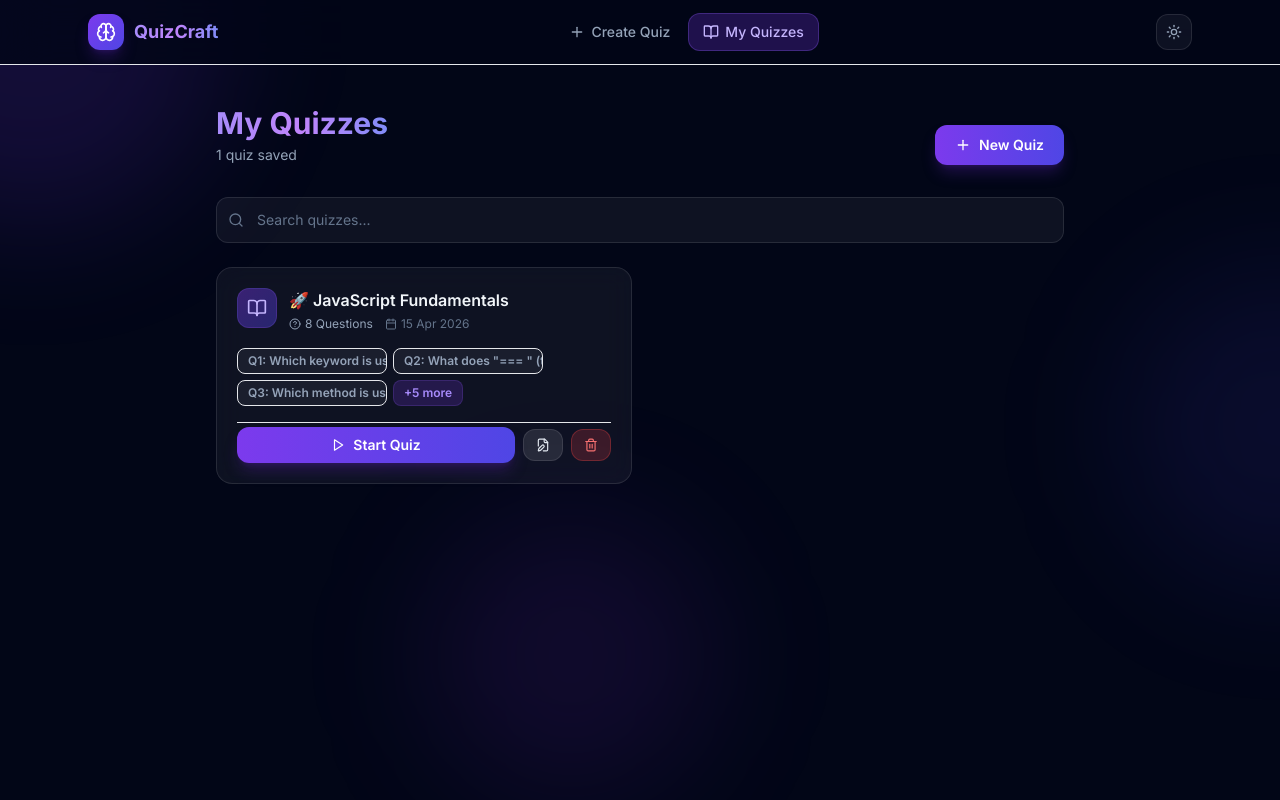
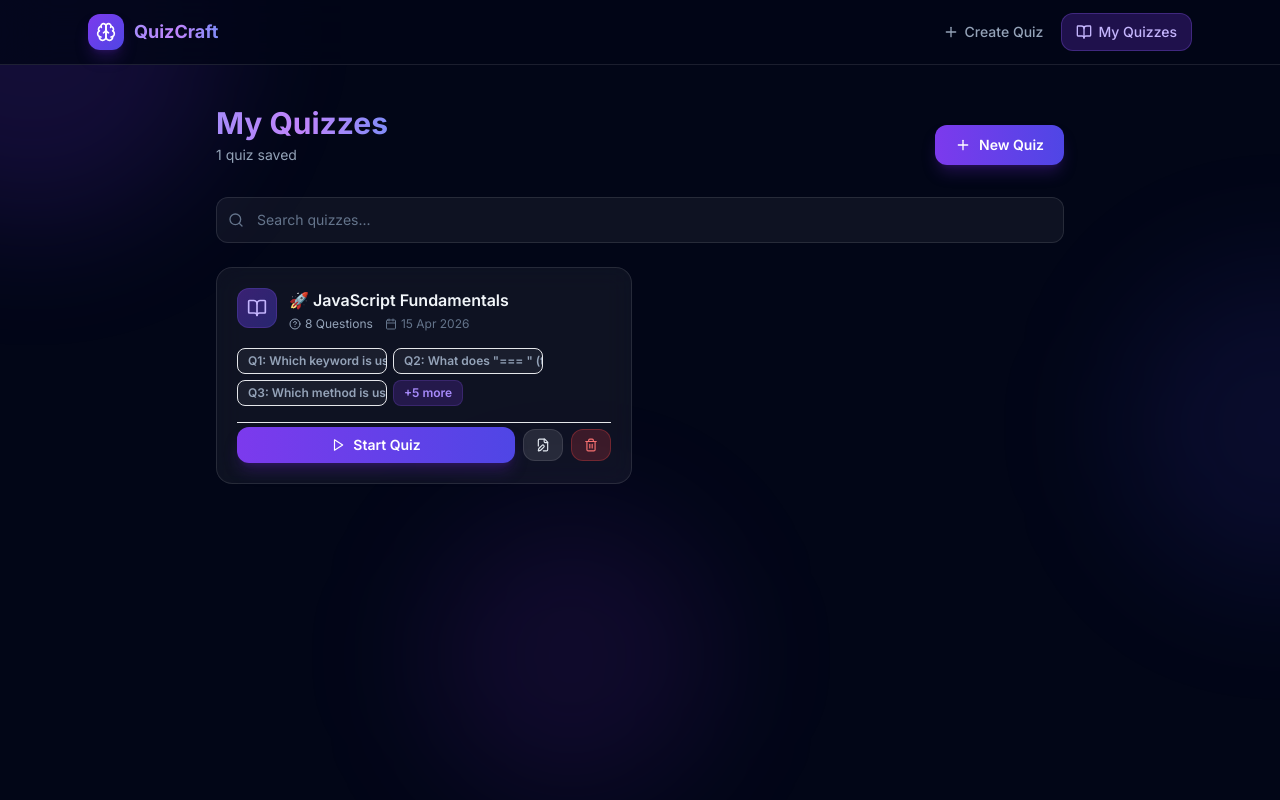
Before and after one commit to jaintulya/Quiz-Creator, a React (Vite) app: page / in a window 1280 px wide. Built offline with nearby package versions, Linux system fonts and the light colour scheme.

Commit message:
ui: remove dark mode toggle button from navbar

```diff
--- a/src/App.jsx
+++ b/src/App.jsx
@@ -6,20 +6,14 @@ import QuizPlayer from './pages/QuizPlayer.jsx';
 import ResultPage from './pages/ResultPage.jsx';
 import { seedSampleQuiz } from './utils/sampleQuiz.js';
 
-// Pages: 'list' | 'create' | 'edit' | 'play' | 'result'
+export default function App() {
+  const [page, setPage]           = useState('list');
+  const [activeQuiz, setActiveQuiz] = useState(null);
+  const [quizResult, setQuizResult] = useState(null);
 
-export default function App() {
-  const [page, setPage] = useState('list');
-  const [activeQuiz, setActiveQuiz] = useState(null);   // quiz being played/edited
-  const [quizResult, setQuizResult] = useState(null);   // result after finish
-  const [darkMode, setDarkMode] = useState(true);
-
-  // Seed sample quiz on first load
   useEffect(() => {
     seedSampleQuiz();
-    // Apply dark mode class
-    document.documentElement.classList.toggle('dark', darkMode);
-  }, [darkMode]);
+  }, []);
 
   const handleNavigate = (target) => {
     setPage(target);
@@ -46,16 +40,12 @@ export default function App() {
   const handleRestart = () => {
     setQuizResult(null);
     setPage('play');
-    // Re-mount player with same quiz by keeping activeQuiz
   };
 
-  const handleToggleDark = () => setDarkMode((d) => !d);
-
-  // Determine if navbar should be shown
   const showNav = page !== 'play';
 
   return (
-    <div className={`min-h-screen ${darkMode ? 'dark bg-slate-950' : 'bg-slate-100'} transition-colors duration-300`}>
+    <div className="min-h-screen bg-slate-950">
       {/* Background gradient blobs */}
       <div className="fixed inset-0 pointer-events-none overflow-hidden z-0">
         <div className="absolute -top-40 -left-40 w-96 h-96 bg-violet-600/15 rounded-full blur-3xl" />
@@ -68,8 +58,6 @@ export default function App() {
           <Navbar
             currentPage={page === 'edit' ? 'create' : page}
             onNavigate={handleNavigate}
-            darkMode={darkMode}
-            onToggleDark={handleToggleDark}
           />
         )}
 
--- a/src/components/Navbar.jsx
+++ b/src/components/Navbar.jsx
@@ -1,13 +1,13 @@
-import { Brain, BookOpen, Plus, Moon, Sun } from 'lucide-react';
+import { Brain, BookOpen, Plus } from 'lucide-react';
 
 const NAV_ITEMS = [
   { key: 'create', label: 'Create Quiz', icon: Plus },
   { key: 'list',   label: 'My Quizzes',  icon: BookOpen },
 ];
 
-export default function Navbar({ currentPage, onNavigate, darkMode, onToggleDark }) {
+export default function Navbar({ currentPage, onNavigate }) {
   return (
-    <header className="sticky top-0 z-50 border-b border-white/8 bg-slate-950/80 backdrop-blur-xl">
+    <header className="sticky top-0 z-50 border-b border-white/10 bg-slate-950/80 backdrop-blur-xl">
       <div className="max-w-6xl mx-auto px-4 sm:px-6 h-16 flex items-center justify-between">
 
         {/* Logo */}
@@ -30,7 +30,7 @@ export default function Navbar({ currentPage, onNavigate, darkMode, onToggleDark
               className={`flex items-center gap-1.5 px-3.5 py-2 rounded-xl text-sm font-medium transition-all duration-200
                 ${currentPage === key
                   ? 'bg-violet-600/25 text-violet-300 border border-violet-500/30'
-                  : 'text-slate-400 hover:text-slate-200 hover:bg-white/8'
+                  : 'text-slate-400 hover:text-slate-200 hover:bg-white/10'
                 }`}
             >
               <Icon className="w-4 h-4" />
@@ -39,14 +39,6 @@ export default function Navbar({ currentPage, onNavigate, darkMode, onToggleDark
           ))}
         </nav>
 
-        {/* Dark mode toggle */}
-        <button
-          onClick={onToggleDark}
-          className="w-9 h-9 rounded-xl bg-white/5 border border-white/10 flex items-center justify-center text-slate-400 hover:text-slate-200 hover:bg-white/10 transition-all duration-200"
-          title="Toggle dark mode"
-        >
-          {darkMode ? <Sun className="w-4 h-4" /> : <Moon className="w-4 h-4" />}
-        </button>
       </div>
     </header>
   );
```
